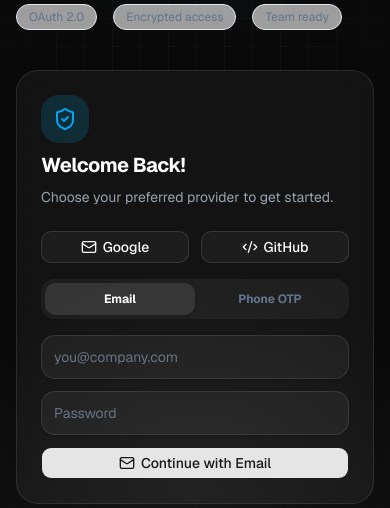
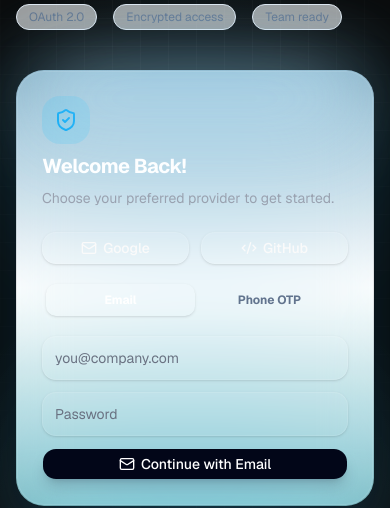
Before and after one commit to cognio-labs/base-nova, a Next.js app: page /login in a window 390 px wide. Shown: the part 342-850 px from the top of the page. Built offline with nearby package versions, Linux system fonts and the light colour scheme; no server answers.

Commit message:
feat: add AuthPanel component with OAuth, email/password, and phone OTP support

```diff
--- a/src/components/AuthPanel.tsx
+++ b/src/components/AuthPanel.tsx
@@ -138,16 +138,20 @@
   };
 
   return (
-    <Card className="w-full max-w-md rounded-3xl border border-slate-200/80 bg-white/90 shadow-[0_18px_50px_rgba(15,23,42,0.10)] backdrop-blur">
-      <CardHeader>
+    <div className="w-full max-w-md">
+      <div className="relative rounded-[1.75rem] p-[1px] bg-gradient-to-b from-sky-200/80 via-white to-cyan-200/80 shadow-[0_22px_70px_rgba(14,165,233,0.18)]">
+        <div className="pointer-events-none absolute -inset-10 rounded-[2.25rem] bg-[radial-gradient(circle_at_top,rgba(56,189,248,0.22),transparent_55%),radial-gradient(circle_at_bottom,rgba(14,165,233,0.16),transparent_50%)] blur-2xl" />
+        <Card className="relative w-full rounded-[1.7rem] border border-white/50 bg-white/85 shadow-[0_10px_30px_rgba(15,23,42,0.10)] backdrop-blur-xl"
+        >
+          <div className="pointer-events-none absolute inset-x-6 top-0 h-20 rounded-b-[1.5rem] bg-gradient-to-b from-sky-100/80 to-transparent opacity-80 blur-2xl" />
+          <CardHeader>
         <div className="mb-2 flex h-12 w-12 items-center justify-center rounded-2xl bg-sky-400/15 text-sky-500">
           <ShieldCheck className="h-6 w-6" />
         </div>
         <CardTitle>Welcome Back!</CardTitle>
         <CardDescription>Choose your preferred provider to get started.</CardDescription>
       </CardHeader>
-
-      <CardContent className="space-y-4">
+          <CardContent className="space-y-4">
         {!isConfigured && (
           <div className="rounded-xl border border-amber-300/40 bg-amber-400/10 p-3 text-xs text-amber-700 dark:text-amber-200">
             Supabase keys are not configured yet. Add them to `.env.local` to enable login.
@@ -155,11 +159,11 @@
         )}
 
         <div className="grid grid-cols-2 gap-3">
-          <Button variant="outline" onClick={() => handleOAuth("google")} disabled={isLoading || !isConfigured}>
+          <Button variant="outline" onClick={() => handleOAuth("google")} disabled={isLoading || !isConfigured} className="rounded-xl bg-white/80 shadow-sm hover:bg-white">
             <Mail className="h-4 w-4" />
             Google
           </Button>
-          <Button variant="outline" onClick={() => handleOAuth("github")} disabled={isLoading || !isConfigured}>
+          <Button variant="outline" onClick={() => handleOAuth("github")} disabled={isLoading || !isConfigured} className="rounded-xl bg-white/80 shadow-sm hover:bg-white">
             <Code2 className="h-4 w-4" />
             GitHub
           </Button>
@@ -190,7 +194,7 @@
           <div className="space-y-3">
             <Input value={email} onChange={(event) => setEmail(event.target.value)} placeholder="you@company.com" type="email" />
             <Input value={password} onChange={(event) => setPassword(event.target.value)} placeholder="Password" type="password" />
-            <Button className="w-full" onClick={handleEmailAuth} disabled={isLoading || !isConfigured}>
+            <Button className="w-full rounded-xl bg-slate-950 text-white shadow-lg shadow-slate-950/15 hover:bg-slate-900" onClick={handleEmailAuth} disabled={isLoading || !isConfigured}>
               {isLoading ? <Loader2 className="h-4 w-4 animate-spin" /> : <Mail className="h-4 w-4" />}
               Continue with Email
             </Button>
@@ -199,7 +203,7 @@
           <div className="space-y-3">
             <Input value={phone} onChange={(event) => setPhone(event.target.value)} placeholder="+1 555 000 0000" type="tel" />
             {otpSent && <Input value={otp} onChange={(event) => setOtp(event.target.value)} placeholder="6-digit OTP" inputMode="numeric" />}
-            <Button className="w-full" onClick={otpSent ? handleVerifyOtp : handleSendOtp} disabled={isLoading || !isConfigured}>
+            <Button className="w-full rounded-xl bg-slate-950 text-white shadow-lg shadow-slate-950/15 hover:bg-slate-900" onClick={otpSent ? handleVerifyOtp : handleSendOtp} disabled={isLoading || !isConfigured}>
               {isLoading ? <Loader2 className="h-4 w-4 animate-spin" /> : <Phone className="h-4 w-4" />}
               {otpSent ? "Verify OTP" : "Send OTP"}
             </Button>
@@ -209,6 +213,8 @@
         {message && <div className="rounded-xl bg-green-500/10 p-3 text-xs text-green-600 dark:text-green-300">{message}</div>}
         {error && <div className="rounded-xl bg-red-500/10 p-3 text-xs text-red-600 dark:text-red-300">{error}</div>}
       </CardContent>
-    </Card>
+        </Card>
+      </div>
+    </div>
   );
 }
```
